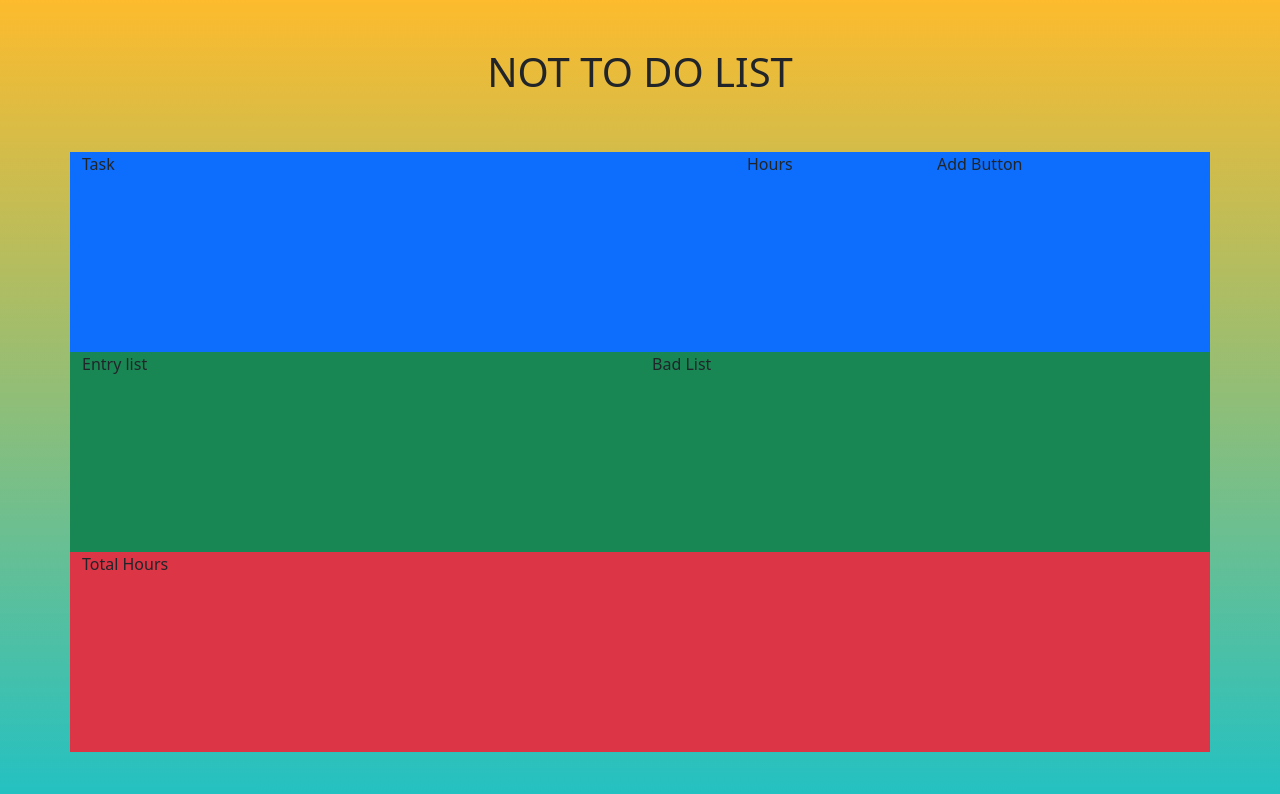
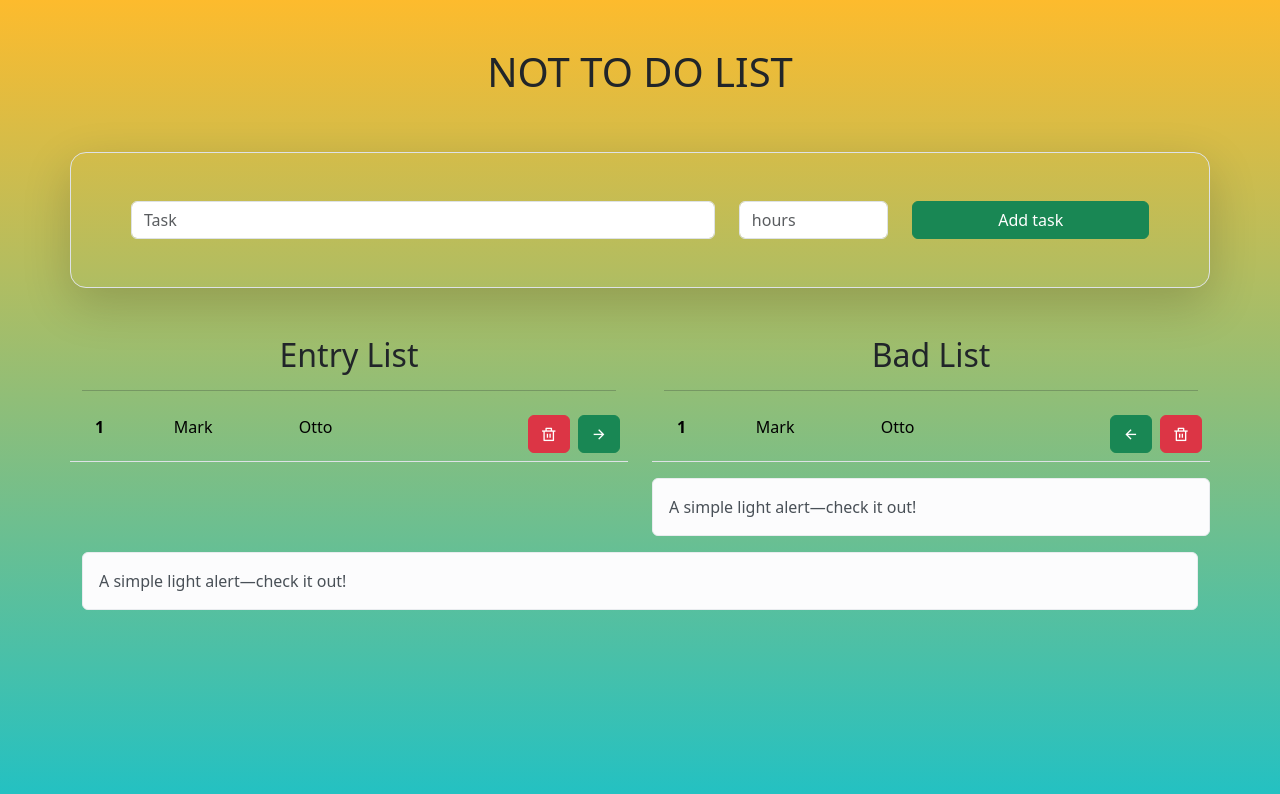
Before and after one commit to prashrijan/ntdl, a plain HTML site: page index.html in a window 1280 px wide. Drawn offline with nearby package versions, Linux system fonts and the light colour scheme.

Commit message:
ui design complete

```diff
--- a/index.html
+++ b/index.html
@@ -10,27 +10,124 @@
       integrity="sha384-QWTKZyjpPEjISv5WaRU9OFeRpok6YctnYmDr5pNlyT2bRjXh0JMhjY6hW+ALEwIH"
       crossorigin="anonymous"
     />
+    <link
+      href="https://cdn.jsdelivr.net/npm/remixicon@4.5.0/fonts/remixicon.css"
+      rel="stylesheet"
+    />
     <link rel="stylesheet" href="styles.css" />
   </head>
   <body>
     <div class="wrapper">
       <div class="container w-100 h-100">
+        <!-- header  -->
         <div class="row p-5">
           <div class="col text-uppercase text-center">
             <h1>Not To Do List</h1>
           </div>
         </div>
-        <div class="row bg-primary h-25">
-          <div class="col-7">Task</div>
-          <div class="col-2">Hours</div>
-          <div class="col-3">Add Button</div>
+
+        <!-- task input -->
+        <div class="row border rounded-4 p-5 shadow-lg">
+          <div class="col-7">
+            <input
+              type="text"
+              class="form-control"
+              placeholder="Task"
+              id="input-task"
+            />
+          </div>
+          <div class="col-2">
+            <input
+              type="number"
+              class="form-control"
+              placeholder="hours"
+              id="hours"
+            />
+          </div>
+          <div class="col-3 d-grid">
+            <button type="button" class="btn btn-success" id="button">
+              Add task
+            </button>
+          </div>
         </div>
-        <div class="row bg-success h-25">
-          <div class="col">Entry list</div>
-          <div class="col">Bad List</div>
+
+        <div class="row mt-5 gap-4">
+          <!-- entry list  col-->
+          <div class="col">
+            <!-- entry list header row -->
+            <div class="row">
+              <div class="col text-center">
+                <h2>Entry List</h2>
+                <hr />
+              </div>
+            </div>
+            <!-- entry list table row -->
+            <div class="row">
+              <table class="table table-hover text-center">
+                <tbody>
+                  <tr>
+                    <th scope="row">1</th>
+                    <td>Mark</td>
+                    <td>Otto</td>
+                    <td class="text-end">
+                      <button type="button" class="btn btn-danger me-1">
+                        <i class="ri-delete-bin-line"></i>
+                      </button>
+                      <button type="button" class="btn btn-success">
+                        <i class="ri-arrow-right-line"></i>
+                      </button>
+                    </td>
+                  </tr>
+                </tbody>
+              </table>
+            </div>
+          </div>
+
+          <!-- bad list col -->
+          <div class="col">
+            <!-- bad list header row -->
+            <div class="row">
+              <div class="col text-center">
+                <h2>Bad List</h2>
+                <hr />
+              </div>
+            </div>
+
+            <!-- bad list table row -->
+            <div class="row">
+              <table class="table table-hover text-center">
+                <tbody>
+                  <tr>
+                    <th scope="row">1</th>
+                    <td>Mark</td>
+                    <td>Otto</td>
+                    <td class="text-end">
+                      <button type="button" class="btn btn-success me-1">
+                        <i class="ri-arrow-left-line"></i>
+                      </button>
+                      <button type="button" class="btn btn-danger">
+                        <i class="ri-delete-bin-line"></i>
+                      </button>
+                    </td>
+                  </tr>
+                </tbody>
+              </table>
+            </div>
+            <div class="row">
+              <div class="alert alert-light" role="alert">
+                A simple light alert—check it out!
+              </div>
+            </div>
+          </div>
         </div>
-        <div class="row bg-danger h-25">
-          <div class="col">Total Hours</div>
+
+        <!-- total time -->
+        <div class="row h-25">
+          <div class="col">
+            <div class="alert alert-light" role="alert">
+              A simple light alert—check it out!
+            </div>
+          </div>
         </div>
       </div>
     </div>
--- a/styles.css
+++ b/styles.css
@@ -12,7 +12,6 @@ body {
 
 .wrapper {
   height: 100svh;
-  width: 100%;
   background: rgb(34, 193, 195);
   background: linear-gradient(
     0deg,
@@ -20,3 +19,7 @@ body {
     rgba(253, 187, 45, 1) 100%
   );
 }
+
+.table {
+  --bs-table-bg: transparent;
+}
```
